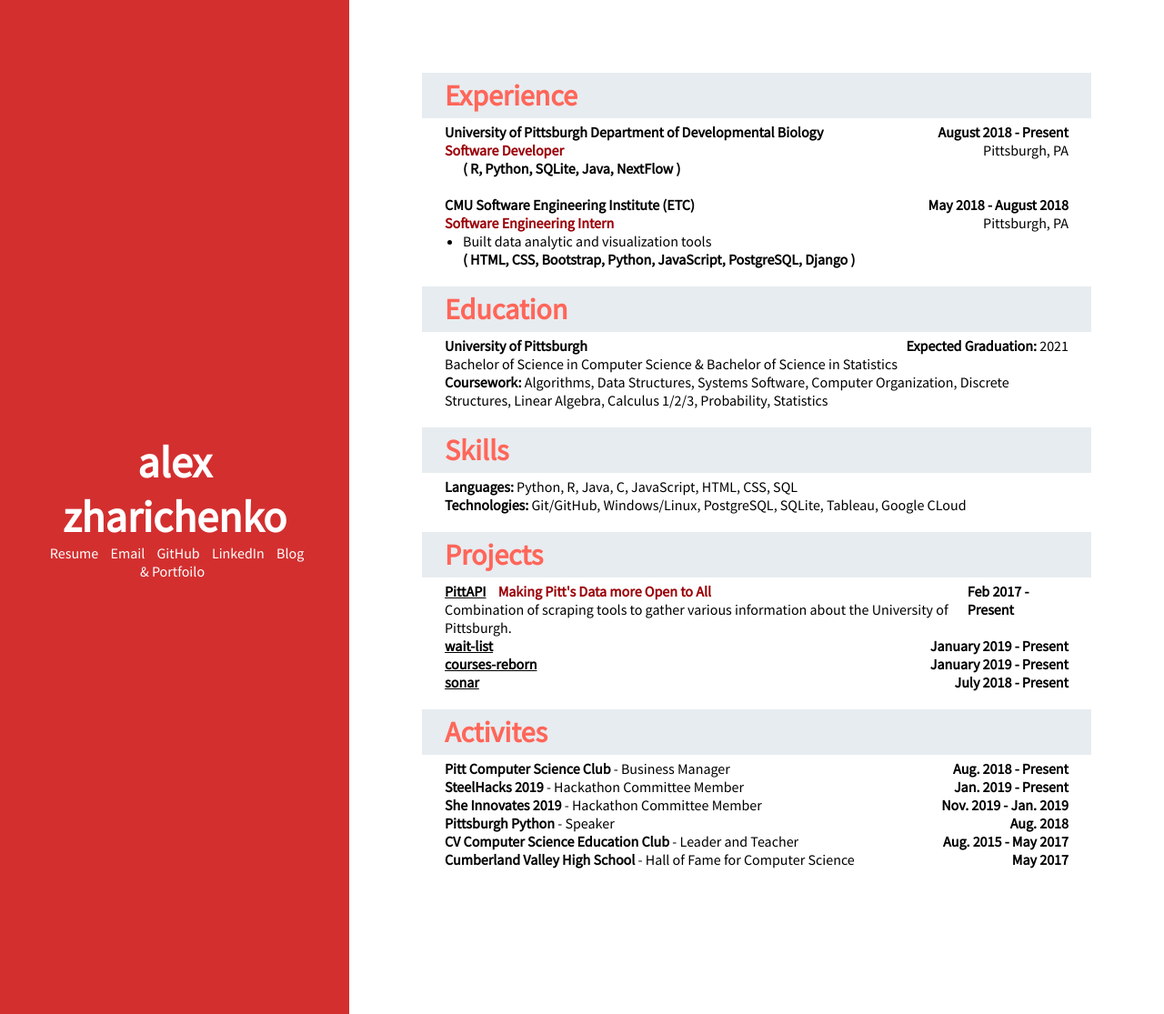
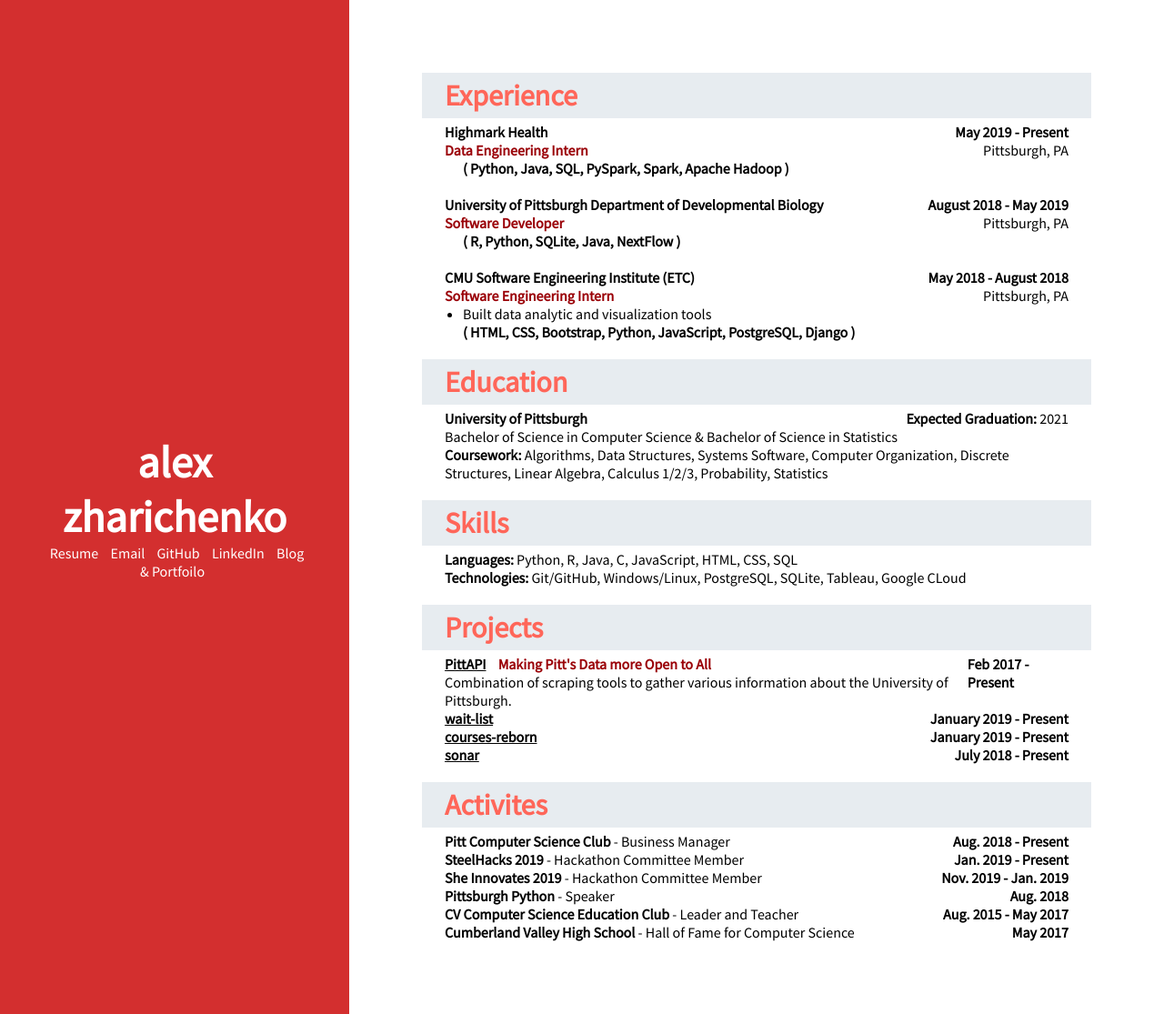
Before and after one commit to azharichenko/alexzharichenko.me, a Jekyll site: the page built from index.html, in a window 1280 px wide. Shown: the whole page at 91% size. Built offline with Jekyll 4.4.1, drawn with Linux system fonts in a browser that asks for light colours.

Commit message:
Update experiences.yaml

```diff
--- a/_data/experiences.yaml
+++ b/_data/experiences.yaml
@@ -1,3 +1,18 @@
+- organization: Highmark Health
+  position: Data Engineering Intern
+  location: Pittsburgh, PA
+  start-date: May 2019
+  accomplishments:
+  technologies:
+    - Python
+    - Java
+    - SQL
+    - PySpark
+    - Spark
+    - Apache Hadoop
+  end-date: Present
+
+
 - organization: University of Pittsburgh Department of Developmental Biology
   position: Software Developer
   location: Pittsburgh, PA
@@ -9,7 +24,7 @@
     - SQLite
     - Java
     - NextFlow
-  end-date: Present
+  end-date: May 2019
 
 - organization: CMU Software Engineering Institute (ETC)
   position: Software Engineering Intern
```
